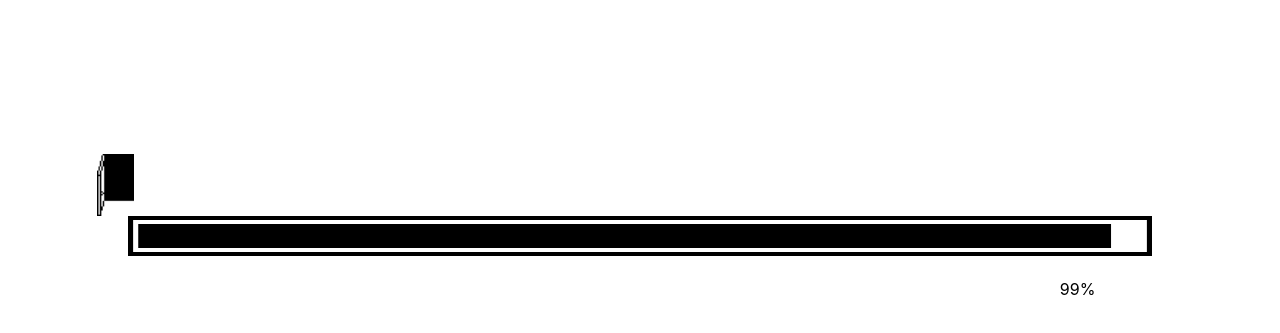
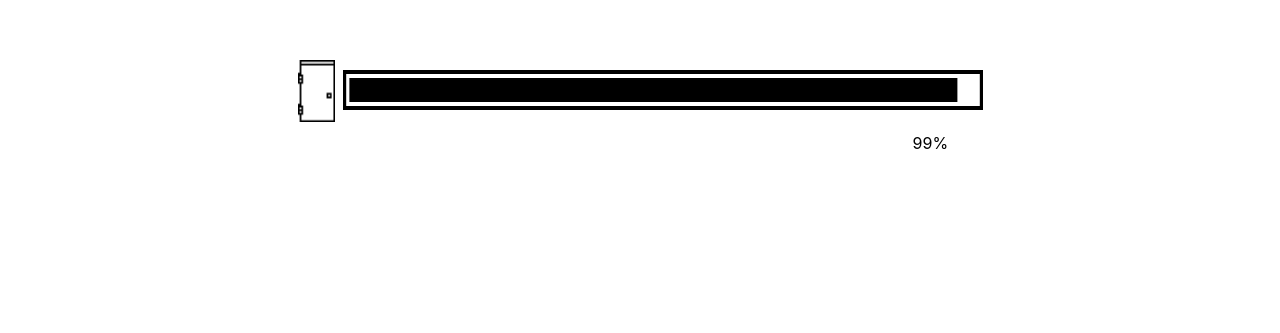
Before and after one commit to ncklug/sg-wedding, a Next.js app: page / in a window 1280 px wide. Shown: the part 173-506 px from the top of the page. Built offline with nearby package versions, Linux system fonts and the light colour scheme.

Commit message:
Door on left + cleanups

```diff
--- a/pages/home.js
+++ b/pages/home.js
@@ -2,12 +2,9 @@ import { useEffect } from 'react';
 import styles from '../styles/Home.module.css'
 
 export default function Home() {
-    useEffect(() => {}, [])
-
-
   return (
     <div className={styles.container}>
-        And that's how we met.
+    [Our story will go here]
     </div>
   );
 }
--- a/pages/index.js
+++ b/pages/index.js
@@ -1,35 +1,66 @@
-import Head from 'next/head';
-import styles from '../styles/Home.module.css';
-import Image from 'next/image'
-import Link from 'next/link'
-// import retroPlant from '../assets/retroImage.jpeg'
-import door from '../assets/door_6.png'
-import { useEffect, useState } from 'react';
+import Head from "next/head";
+import Image from "next/image";
+import Link from "next/link";
+import door from "../assets/door_1.png";
 
 export default function Index() {
-
   return (
-    <div className={styles.container}>
+    <div
+      style={{
+        minHeight: "100vh",
+        display: "flex",
+        flexDirection: "column",
+        justifyContent: "center",
+        alignItems: "center",
+      }}
+    >
       <Head>
         <title>SG Wedding!</title>
       </Head>
 
-      {/* <Image src={retroPlant} className={styles.retro} /> */}
-      <div className={styles.topprogress}><Link className={styles.link} href='/home'><Image src={door} className={styles.door} /></Link><div className={styles.filler}></div></div>
-      <div>
-        <svg width='80vw' height='10vh'>
-          {/* TODO: Add dots */}
-          <svg height='50%'>
-              <rect width='100%' height='100%' fill='black'></rect>
-              <rect y='10%' x='0.5%' width='99%' height='80%' fill='white'></rect>
-              <rect y='20%' x='1%' width='95%' height='60%' fill='black'></rect>
+      <div style={{ flex: "2", display: "flex" }}>
+        <div
+          style={{ alignSelf: "center", display: "flex", alignItems: "center" }}
+        >
+          <Link
+            style={{ marginBottom: "5%", marginRight: "0.5rem" }}
+            onClick={(e) => {
+              alert("Please try again later :)");
+              e.preventDefault();
+            }}
+            href="/home"
+          >
+            <Image
+              src={door}
+              style={{
+                width: 37,
+                height: 62,
+                /* transform: perspective(300px) rotateY(-28deg) skew(0deg, 11deg) */
+              }}
+            />
+          </Link>
+          <svg width="50vw" height="10vh">
+            {/* TODO: Add dots */}
+            <svg height="50%">
+              <rect width="100%" height="100%" fill="black"></rect>
+              <rect
+                y="10%"
+                x="0.5%"
+                width="99%"
+                height="80%"
+                fill="white"
+              ></rect>
+              <rect y="20%" x="1%" width="95%" height="60%" fill="black"></rect>
+            </svg>
+            <svg y="50%" height="50%">
+              <text y="97.5%" x="89%">
+                99%
+              </text>
+            </svg>
           </svg>
-          <svg y='50%' height='50%'>
-            <text y='97.5%' x='91%'>99%</text>
-          </svg>
-          </svg>
+        </div>
       </div>
-
+      <div style={{ flex: "1" }}></div>
     </div>
   );
 }
--- a/styles/Home.module.css
+++ /dev/null
@@ -1,163 +0,0 @@
-.container {
-  /* font-size: 3rem; */
-  min-height: 100vh;
-  padding: 0 0.5rem;
-  display: flex;
-  flex-direction: column;
-  justify-content: center;
-  align-items: center;
-}
-
-.retro {
-  width: 400px;
-  height: 400px;
-}
-
-.doorwrapper {
-  width: 260px;
-  height: 450px;
-}
-
-.onlydoor {
-  /* width: 250px;
-  height: 400px; */
-  /* transform: scale(200%); */
-  position: absolute;
-  right:100;
-  top:100;
-}
-
-.topprogress {
-  display: flex;
-  width: 100%
-}
-
-.filler {
-  flex: 1;
-}
-
-.link {
-  width: 10%
-}
-
-.door {
-  width: 37px;
-  height: 62px;
-  left: 10%;
-  float: right;
-  /* transform: perspective(300px) rotateY(-28deg) skew(0deg, 11deg) */
-}
-
-.main {
-  padding: 5rem 0;
-  flex: 1;
-  display: flex;
-  flex-direction: column;
-  justify-content: center;
-  align-items: center;
-}
-
-.footer {
-  width: 100%;
-  height: 100px;
-  border-top: 1px solid #eaeaea;
-  display: flex;
-  justify-content: center;
-  align-items: center;
-}
-
-.footer img {
-  margin-left: 0.5rem;
-}
-
-.footer a {
-  display: flex;
-  justify-content: center;
-  align-items: center;
-}
-
-.title a {
-  color: #0070f3;
-  text-decoration: none;
-}
-
-.title a:hover,
-.title a:focus,
-.title a:active {
-  text-decoration: underline;
-}
-
-.title {
-  margin: 0;
-  line-height: 1.15;
-  font-size: 4rem;
-}
-
-.title,
-.description {
-  text-align: center;
-}
-
-.description {
-  line-height: 1.5;
-  font-size: 1.5rem;
-}
-
-.code {
-  background: #fafafa;
-  border-radius: 5px;
-  padding: 0.75rem;
-  font-size: 1.1rem;
-  font-family: Menlo, Monaco, Lucida Console, Liberation Mono, DejaVu Sans Mono,
-    Bitstream Vera Sans Mono, Courier New, monospace;
-}
-
-.grid {
-  display: flex;
-  align-items: center;
-  justify-content: center;
-  flex-wrap: wrap;
-  max-width: 800px;
-  margin-top: 3rem;
-}
-
-.card {
-  margin: 1rem;
-  flex-basis: 45%;
-  padding: 1.5rem;
-  text-align: left;
-  color: inherit;
-  text-decoration: none;
-  border: 1px solid #eaeaea;
-  border-radius: 10px;
-  transition: color 0.15s ease, border-color 0.15s ease;
-}
-
-.card:hover,
-.card:focus,
-.card:active {
-  color: #0070f3;
-  border-color: #0070f3;
-}
-
-.card h3 {
-  margin: 0 0 1rem 0;
-  font-size: 1.5rem;
-}
-
-.card p {
-  margin: 0;
-  font-size: 1.25rem;
-  line-height: 1.5;
-}
-
-.logo {
-  height: 1em;
-}
-
-@media (max-width: 600px) {
-  .grid {
-    width: 100%;
-    flex-direction: column;
-  }
-}
```
Also changed, not shown: assets/door_1.png (added).
